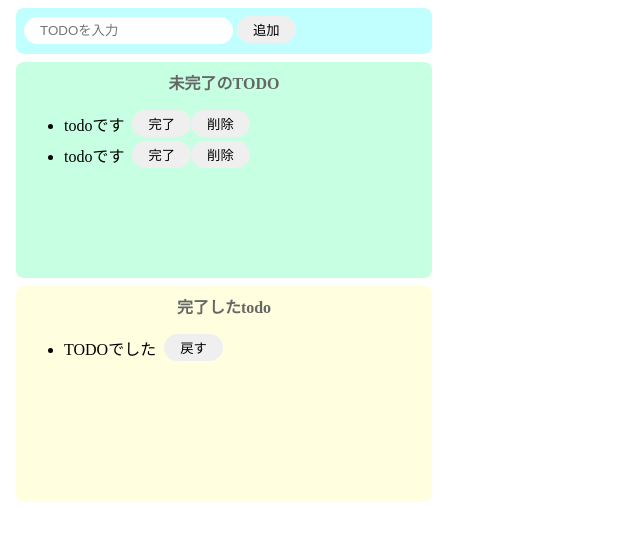
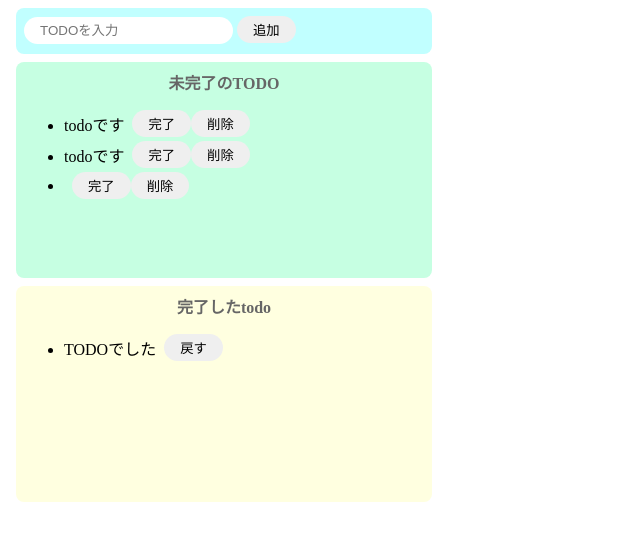
Before and after one commit to yuuki-katsuta/codesandbox-test, a website built with Parcel: page index.html in a window 1280 px wide. Both pictures are taken after a click on the button "追加". Shown: the whole page, without its empty margins (0-640 px from the left). Built offline with nearby package versions, Linux system fonts and the light colour scheme.

Commit message:
Add: タスク追加機能実装

```diff
--- a/index.html
+++ b/index.html
@@ -7,13 +7,13 @@
 
   <body>
     <div class="input-area">
-      <input placeholder="TODOを入力" />
-      <button>追加</button>
+      <input id="add-text" placeholder="TODOを入力" />
+      <button id="add-button">追加</button>
     </div>
 
     <div class="incomplete-area">
       <p class="title">未完了のTODO</p>
-      <ul>
+      <ul id="incomplete-list">
         <div class="list-row">
           <li>todoです</li>
           <button>完了</button>
--- a/src/index.js
+++ b/src/index.js
@@ -1,2 +1,46 @@
 //モジュール全体をインポート
 import "./styles.css";
+
+const onClickAdd = () => {
+  //valueでinputに入力された値を取得し初期化する
+  const inputText = document.getElementById("add-text").value;
+  document.getElementById("add-text").value = "";
+
+  //リストの追加するための必要な要素を取得
+  //divタグ生成
+  const div = document.createElement("div");
+  //divタグにクラス付与
+  div.className = "list-row";
+
+  //liタグ生成
+  const li = document.createElement("li");
+  //liタグにテキストを追加
+  li.innerText = inputText;
+
+  //button(完了)タグ生成
+  const completeButton = document.createElement("button");
+  completeButton.innerText = "完了";
+  completeButton.addEventListener("click", () => {
+    alert();
+  });
+
+  //削除ボタン
+  const deleteButton = document.createElement("button");
+  deleteButton.innerText = "削除";
+  deleteButton.addEventListener("click", () => {
+    alert();
+  });
+
+  //divタグの子要素に各要素を設定 appendChild()
+  //appendVhildはどんどん下に追加される
+  div.appendChild(li);
+  div.appendChild(completeButton);
+  div.appendChild(deleteButton);
+
+  //ul要素を取得してdiv要素を追加
+  document.getElementById("incomplete-list").appendChild(div);
+};
+
+//add-button要素を取得しイベント追加
+const addButton = document.getElementById("add-button");
+addButton.addEventListener("click", () => onClickAdd());
```
